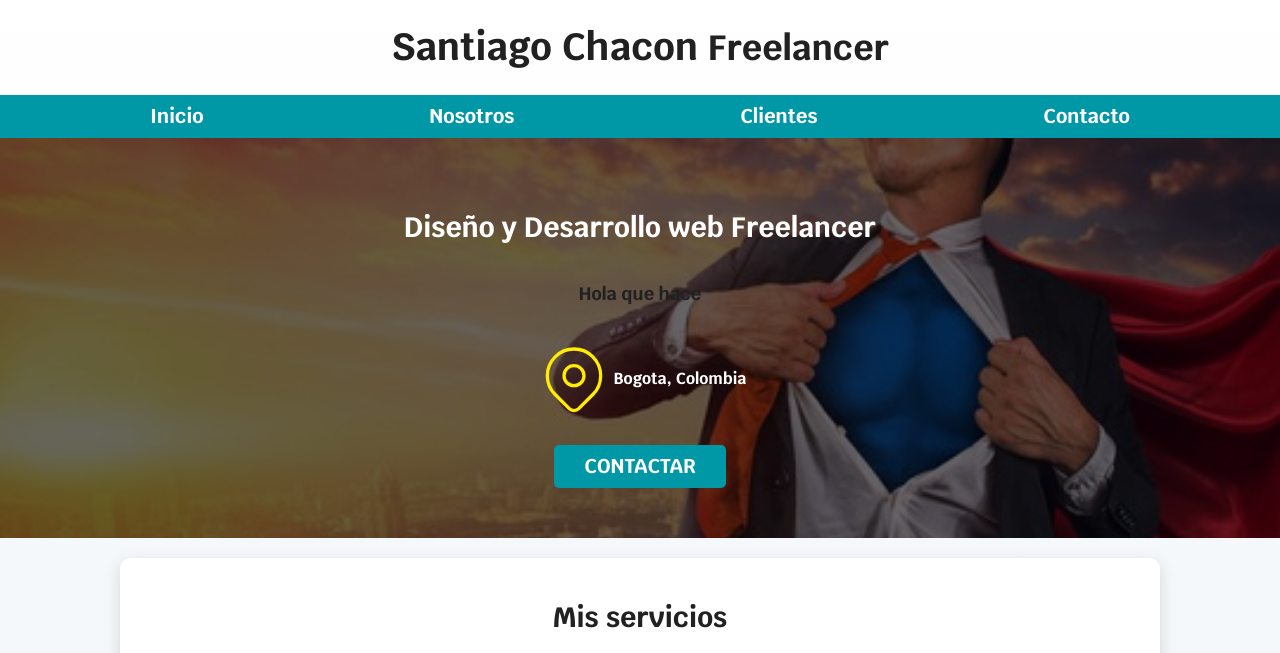
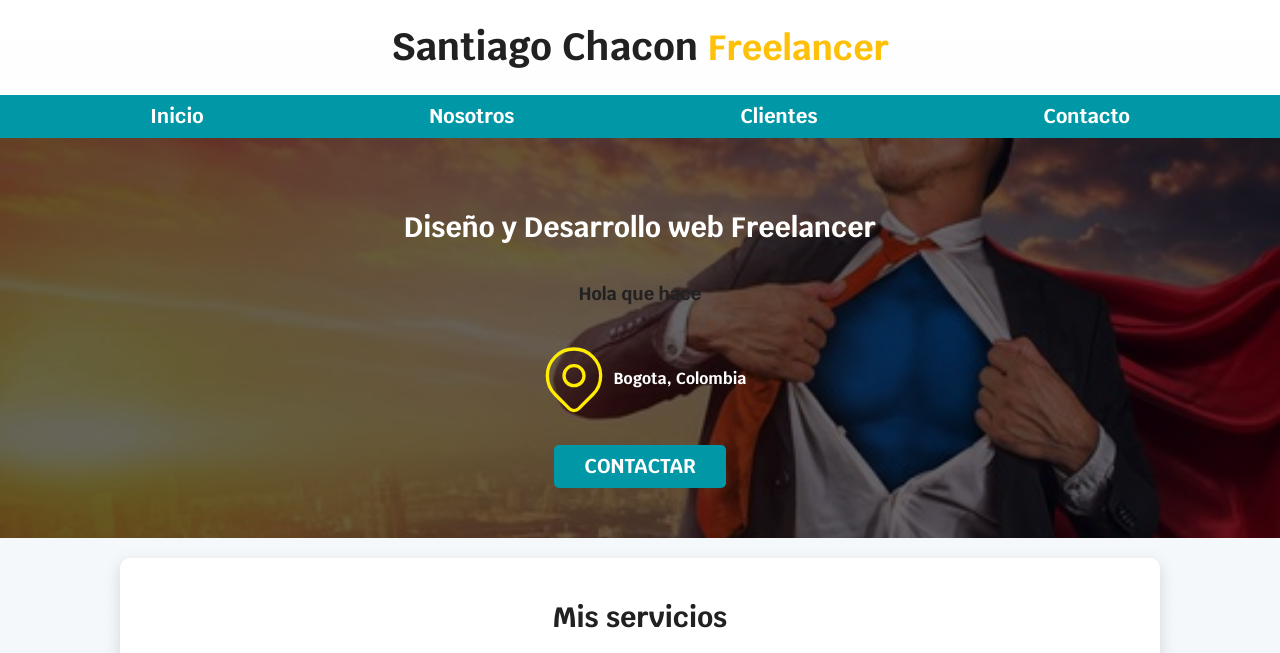
Before and after one commit to santiago1525/freelancerPage, a plain HTML site: page index.html in a window 1280 px wide. Shown: the top 653 px of the page. Drawn offline with Linux system fonts and the light colour scheme.

Commit message:
Se cmabia nuevamente el color

```diff
--- a/css/style.css
+++ b/css/style.css
@@ -84,7 +84,7 @@ h1,h2,h3 {
 
 .titulo span {
     font-size: 3.5rem;
-    color: var(--oscuro);
+    color: var(--primario);
 }
 .nav-bg {
     background-color: var(--secundario);
```
